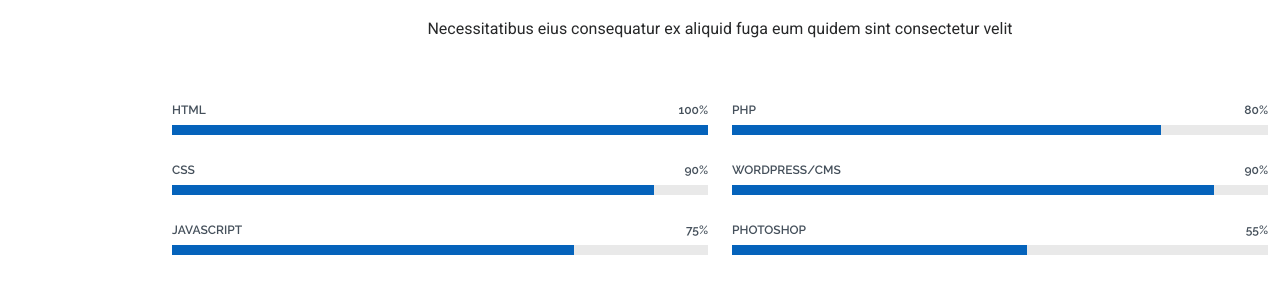
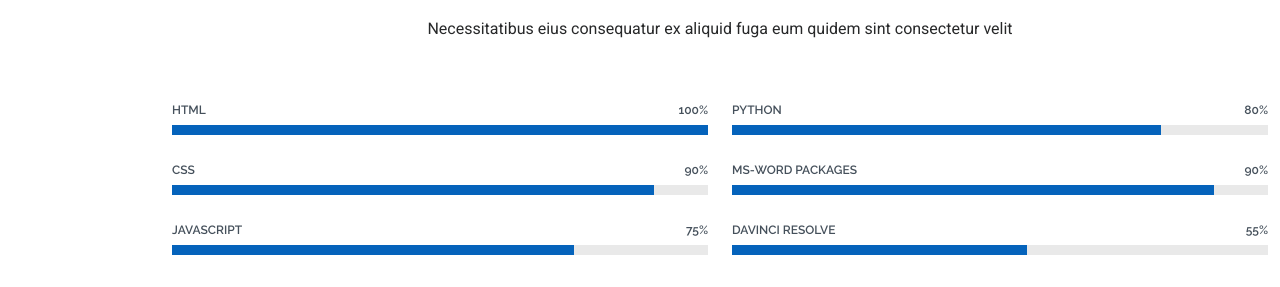
Before and after one commit to AB-HACK/TheResume, a plain HTML site: page starter-page.html in a window 1280 px wide. Shown: the part 1791-2078 px from the top of the page. Drawn offline with Linux system fonts and the light colour scheme.

Commit message:
skillset adjustment

```diff
--- a/starter-page.html
+++ b/starter-page.html
@@ -209,7 +209,7 @@
           <div class="col-lg-6">
 
             <div class="progress">
-              <span class="skill"><span>PHP</span> <i class="val">80%</i></span>
+              <span class="skill"><span>Python</span> <i class="val">80%</i></span>
               <div class="progress-bar-wrap">
                 <div class="progress-bar" role="progressbar" aria-valuenow="80" aria-valuemin="0" aria-valuemax="100">
                 </div>
@@ -217,7 +217,7 @@
             </div><!-- End Skills Item -->
 
             <div class="progress">
-              <span class="skill"><span>WordPress/CMS</span> <i class="val">90%</i></span>
+              <span class="skill"><span>MS-Word Packages</span> <i class="val">90%</i></span>
               <div class="progress-bar-wrap">
                 <div class="progress-bar" role="progressbar" aria-valuenow="90" aria-valuemin="0" aria-valuemax="100">
                 </div>
@@ -225,7 +225,7 @@
             </div><!-- End Skills Item -->
 
             <div class="progress">
-              <span class="skill"><span>Photoshop</span> <i class="val">55%</i></span>
+              <span class="skill"><span>Davinci Resolve</span> <i class="val">55%</i></span>
               <div class="progress-bar-wrap">
                 <div class="progress-bar" role="progressbar" aria-valuenow="55" aria-valuemin="0" aria-valuemax="100">
                 </div>
```
